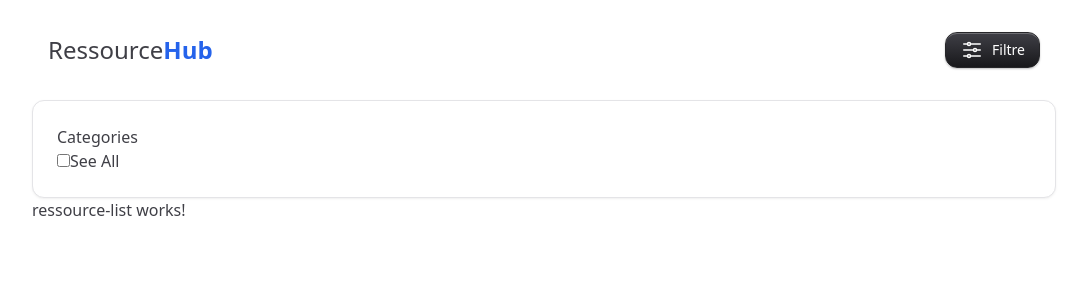
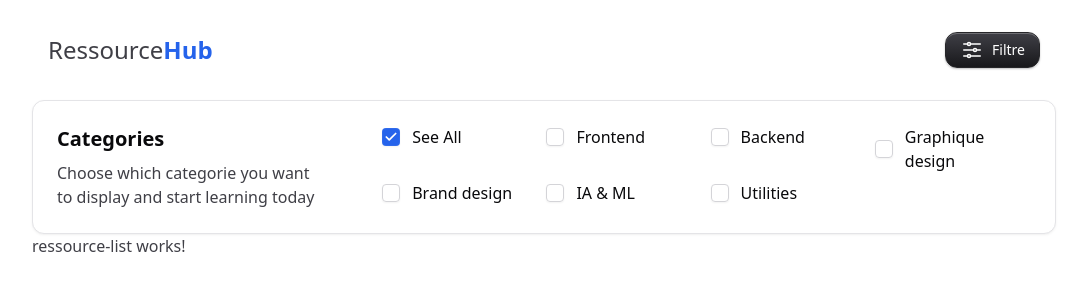
Before and after one commit to Likeur/ressourceshub, an Angular app: page /home in a window 1280 px wide. Shown: the top 300 px of the page, without its empty margins (96-1183 px from the left). Built offline with nearby package versions, Linux system fonts and the light colour scheme.

Commit message:
adding categories choice

```diff
--- a/src/app/components/navbar/navbar.component.html
+++ b/src/app/components/navbar/navbar.component.html
@@ -30,15 +30,101 @@
   </div>
 </section>
 <!-- filter Options  -->
-<section class="card variant-mixed sz-md mt-4 shadow-lg">
-  <div>
-    <h3>Categories</h3>
+<section class="card variant-mixed sz-md mt-4 shadow-lg flex flex-col lg:flex-row gap-5">
+  <div class="lg:w-[25vw]">
+    <h3 class="text-title text-xl font-semibold">Categories</h3>
+    <p class="text-body mt-2 text-balance">
+        Choose which categorie you want to display and start learning today
+    </p>
   </div>
 
-  <ul>
-    <li>
-      <input type="checkbox" name="" id="all" />
-      <label for="all">See All</label>
-    </li>
-  </ul>
+  <form action="">
+    <ul class="grid lg:grid-cols-4 gap-2">
+        <li>
+            <div class="field">
+                <div class="grid items-center gap-x-3 gap-y-1 [grid-template-columns:auto_1fr]">
+                    <label for="c1" class="checkbox group">
+                        <input checked class="peer" type="checkbox" id="c1" name="checkbox1"  />
+                        <svg class="checkbox-icon" xmlns="http://www.w3.org/2000/svg" width="24" height="24" viewBox="0 0 24 24" fill="none" stroke="currentColor" stroke-width="3" stroke-linecap="round" stroke-linejoin="round" style="pointer-events: none;"><path d="M20 6 9 17l-5-5"></path></svg>
+                    </label>
+                    <label for="c1" class="block text-title select-none">See All</label>
+
+                </div>
+            </div>
+        </li>
+        <li>
+            <div class="field">
+                <div class="grid items-center gap-x-3 gap-y-1 [grid-template-columns:auto_1fr]">
+                    <label for="c1" class="checkbox group">
+                        <input class="peer" type="checkbox" id="c1" name="checkbox1"  />
+                        <svg class="checkbox-icon" xmlns="http://www.w3.org/2000/svg" width="24" height="24" viewBox="0 0 24 24" fill="none" stroke="currentColor" stroke-width="3" stroke-linecap="round" stroke-linejoin="round" style="pointer-events: none;"><path d="M20 6 9 17l-5-5"></path></svg>
+                    </label>
+                    <label for="c1" class="block text-title select-none">Frontend</label>
+
+                </div>
+            </div>
+        </li>
+        <li>
+            <div class="field">
+                <div class="grid items-center gap-x-3 gap-y-1 [grid-template-columns:auto_1fr]">
+                    <label for="c1" class="checkbox group">
+                        <input class="peer" type="checkbox" id="c1" name="checkbox1"  />
+                        <svg class="checkbox-icon" xmlns="http://www.w3.org/2000/svg" width="24" height="24" viewBox="0 0 24 24" fill="none" stroke="currentColor" stroke-width="3" stroke-linecap="round" stroke-linejoin="round" style="pointer-events: none;"><path d="M20 6 9 17l-5-5"></path></svg>
+                    </label>
+                    <label for="c1" class="block text-title select-none">Backend</label>
+
+                </div>
+            </div>
+        </li>
+        <li>
+            <div class="field">
+                <div class="grid items-center gap-x-3 gap-y-1 [grid-template-columns:auto_1fr]">
+                    <label for="c1" class="checkbox group">
+                        <input class="peer" type="checkbox" id="c1" name="checkbox1"  />
+                        <svg class="checkbox-icon" xmlns="http://www.w3.org/2000/svg" width="24" height="24" viewBox="0 0 24 24" fill="none" stroke="currentColor" stroke-width="3" stroke-linecap="round" stroke-linejoin="round" style="pointer-events: none;"><path d="M20 6 9 17l-5-5"></path></svg>
+                    </label>
+                    <label for="c1" class="block text-title select-none">Graphique design</label>
+
+                </div>
+            </div>
+        </li>
+        <li>
+            <div class="field">
+                <div class="grid items-center gap-x-3 gap-y-1 [grid-template-columns:auto_1fr]">
+                    <label for="c1" class="checkbox group">
+                        <input class="peer" type="checkbox" id="c1" name="checkbox1"  />
+                        <svg class="checkbox-icon" xmlns="http://www.w3.org/2000/svg" width="24" height="24" viewBox="0 0 24 24" fill="none" stroke="currentColor" stroke-width="3" stroke-linecap="round" stroke-linejoin="round" style="pointer-events: none;"><path d="M20 6 9 17l-5-5"></path></svg>
+                    </label>
+                    <label for="c1" class="block text-title select-none">Brand design</label>
+
+                </div>
+            </div>
+        </li>
+        <li>
+            <div class="field">
+                <div class="grid items-center gap-x-3 gap-y-1 [grid-template-columns:auto_1fr]">
+                    <label for="c1" class="checkbox group">
+                        <input class="peer" type="checkbox" id="c1" name="checkbox1"  />
+                        <svg class="checkbox-icon" xmlns="http://www.w3.org/2000/svg" width="24" height="24" viewBox="0 0 24 24" fill="none" stroke="currentColor" stroke-width="3" stroke-linecap="round" stroke-linejoin="round" style="pointer-events: none;"><path d="M20 6 9 17l-5-5"></path></svg>
+                    </label>
+                    <label for="c1" class="block text-title select-none">IA & ML</label>
+
+                </div>
+            </div>
+        </li>
+        <li>
+            <div class="field">
+                <div class="grid items-center gap-x-3 gap-y-1 [grid-template-columns:auto_1fr]">
+                    <label for="c1" class="checkbox group">
+                        <input class="peer" type="checkbox" id="c1" name="checkbox1"  />
+                        <svg class="checkbox-icon" xmlns="http://www.w3.org/2000/svg" width="24" height="24" viewBox="0 0 24 24" fill="none" stroke="currentColor" stroke-width="3" stroke-linecap="round" stroke-linejoin="round" style="pointer-events: none;"><path d="M20 6 9 17l-5-5"></path></svg>
+                    </label>
+                    <label for="c1" class="block text-title select-none">Utilities</label>
+
+                </div>
+            </div>
+        </li>
+      </ul>
+  </form>
+
 </section>
```
